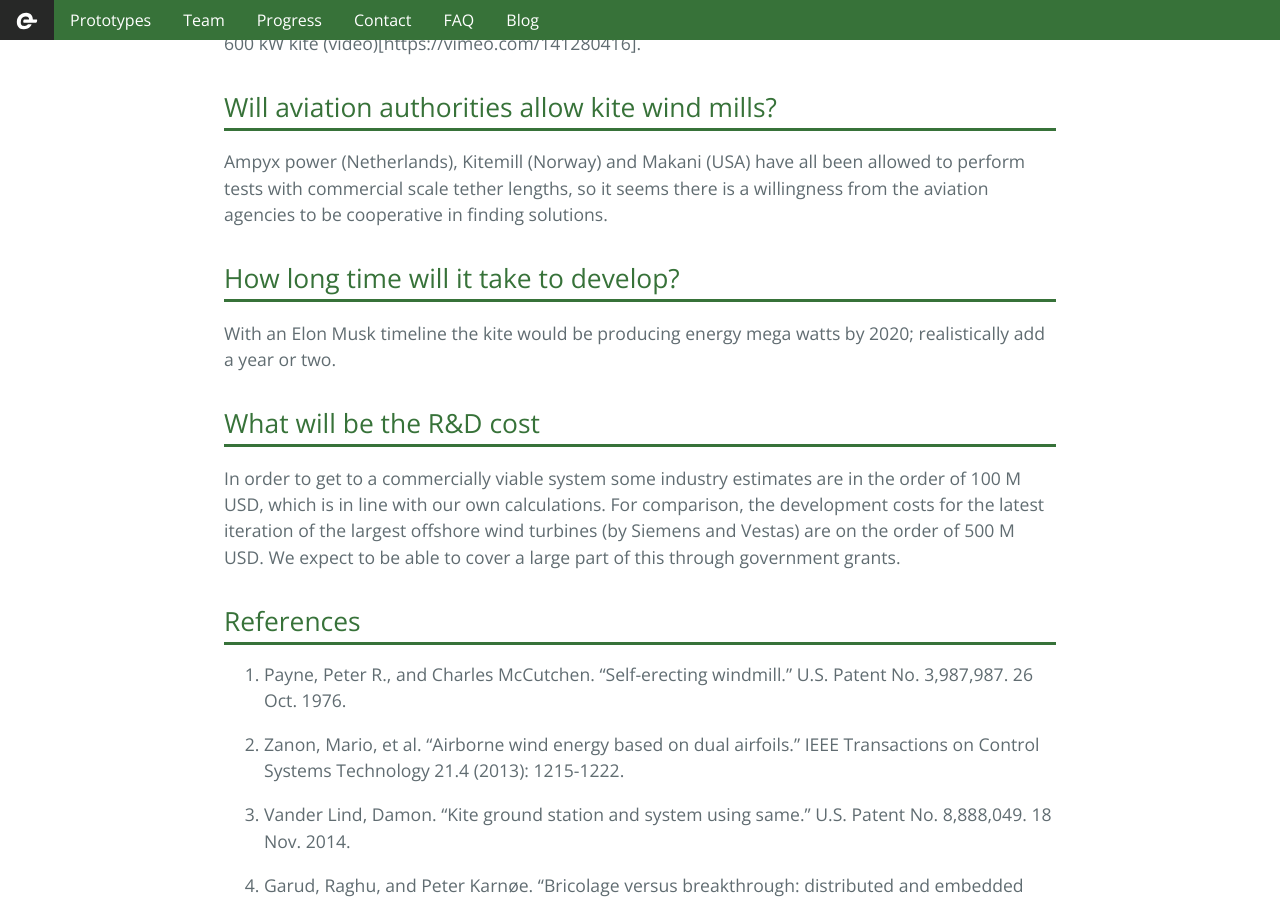
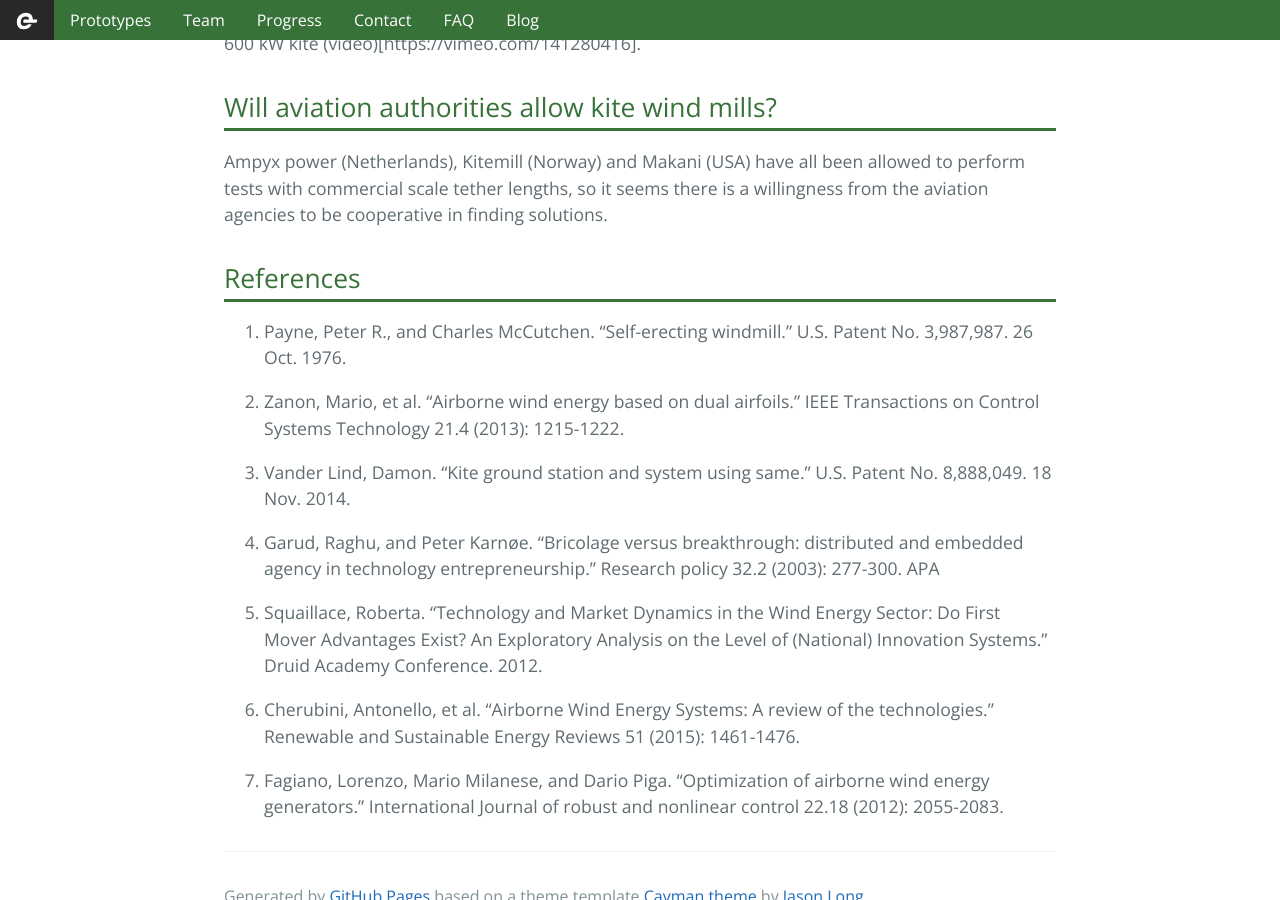
Before and after one commit to kitextech/kitextech.github.io, a Jekyll site: the page built from _posts/2017-03-22-critical-questions.md, in a window 1280 px wide and 900 px high, scrolled down 4749 px. Built offline with Jekyll 4.4.1, drawn with Linux system fonts in a browser that asks for light colours.

Commit message:
removed timeline and amount

```diff
--- a/_posts/2017-03-22-critical-questions.md
+++ b/_posts/2017-03-22-critical-questions.md
@@ -79,12 +79,6 @@
 ## Will aviation authorities allow kite wind mills?
 Ampyx power (Netherlands), Kitemill (Norway) and Makani (USA) have all been allowed to perform tests with commercial scale tether lengths, so it seems there is a willingness from the aviation agencies to be cooperative in finding solutions.
 
-## How long time will it take to develop?
-With an Elon Musk timeline the kite would be producing energy mega watts by 2020; realistically add a year or two.
-
-## What will be the R&D cost
-In order to get to a commercially viable system some industry estimates are in the order of 100 M USD, which is in line with our own calculations. For comparison, the development costs for the latest iteration of the largest offshore wind turbines (by Siemens and Vestas) are on the order of 500 M USD. We expect to be able to cover a large part of this through government grants.
-
 ## References
 
 1. Payne, Peter R., and Charles McCutchen. "Self-erecting windmill." U.S. Patent No. 3,987,987. 26 Oct. 1976.
```
